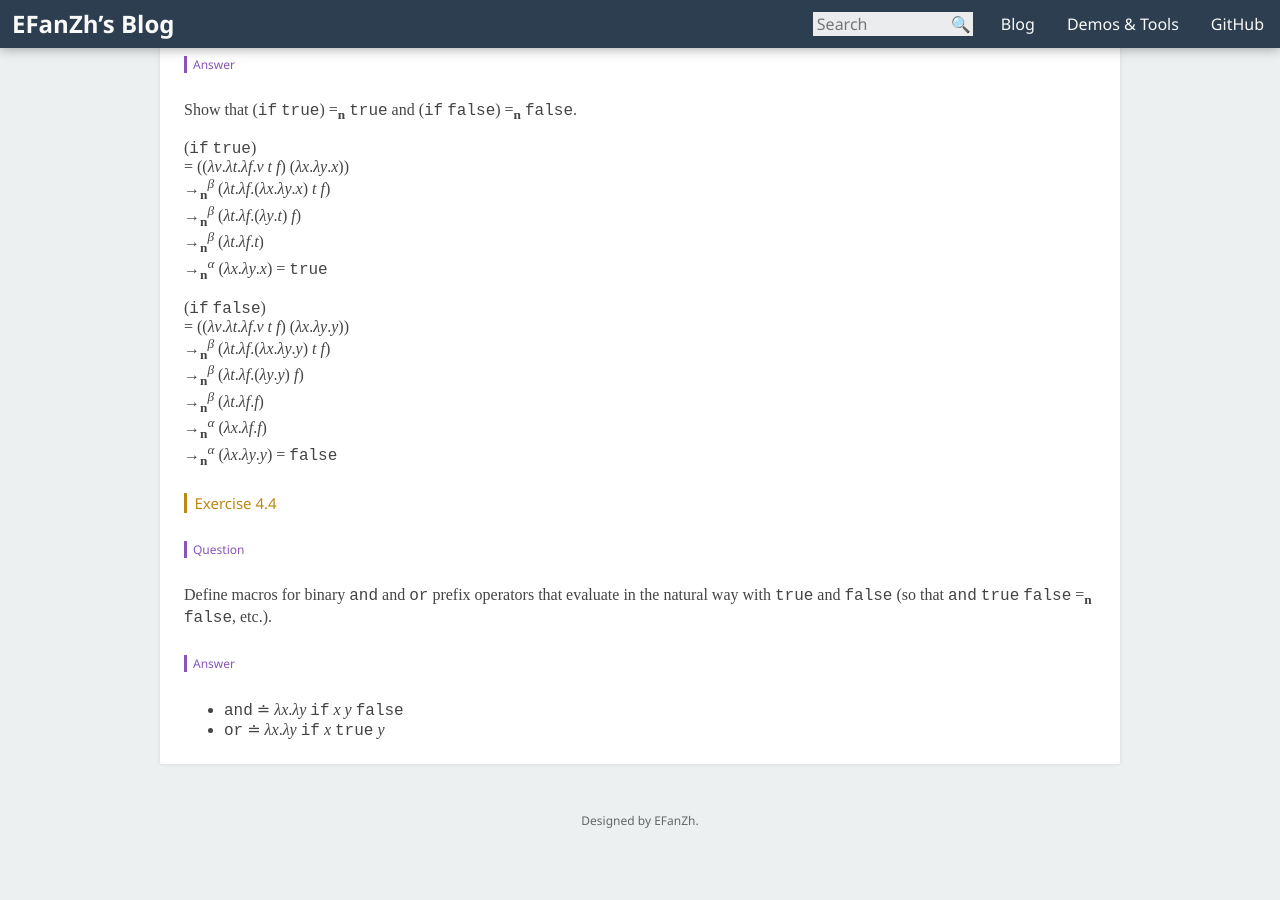
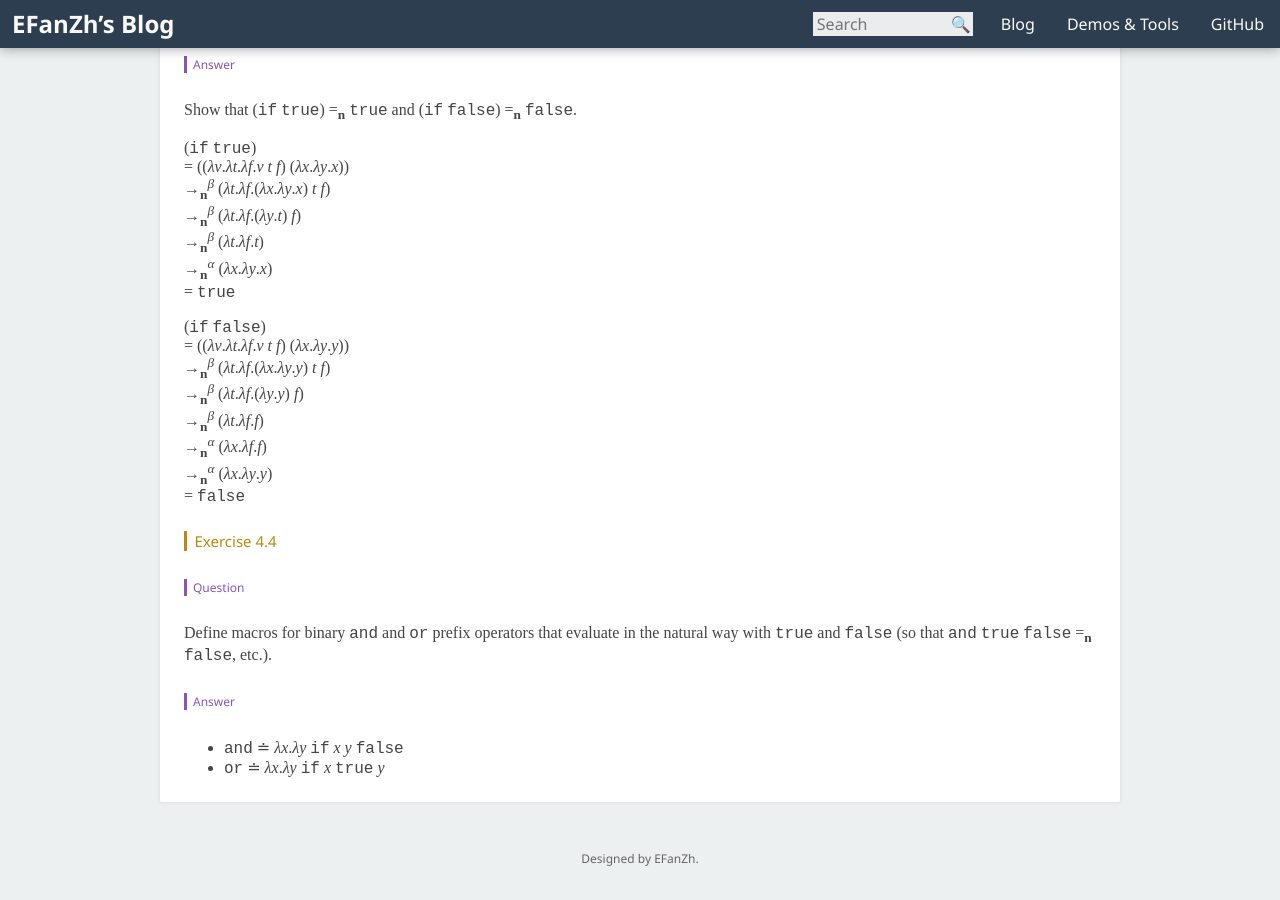
Before and after one commit to fuzeyi/efanzh.github.io, a Jekyll site: the page built from _posts/2016-06-04-programming-languages-and-lambda-calculi-exercises.md, in a window 1280 px wide and 900 px high, scrolled down 12461 px. Built offline with Jekyll 4.4.1, drawn with Linux system fonts in a browser that asks for light colours; before the commit the page ends 13338 px from its top, so only the background shows below that.

Commit message:
Add missing line breaks

```diff
--- a/_posts/2016-06-04-programming-languages-and-lambda-calculi-exercises.md
+++ b/_posts/2016-06-04-programming-languages-and-lambda-calculi-exercises.md
@@ -538,7 +538,7 @@ Show that (`if` `true`) =<sub>**n**</sub> `true` and (`if` `false`) =<sub>**n**<
 →<sub>**n**</sub><sup>*β*</sup> (*λt*.*λf*.(*λx*.*λy*.*x*) *t* *f*) \\
 →<sub>**n**</sub><sup>*β*</sup> (*λt*.*λf*.(*λy*.*t*) *f*) \\
 →<sub>**n**</sub><sup>*β*</sup> (*λt*.*λf*.*t*) \\
-→<sub>**n**</sub><sup>*α*</sup> (*λx*.*λy*.*x*)
+→<sub>**n**</sub><sup>*α*</sup> (*λx*.*λy*.*x*) \\
 = `true`
 
 (`if` `false`) \\
@@ -547,7 +547,7 @@ Show that (`if` `true`) =<sub>**n**</sub> `true` and (`if` `false`) =<sub>**n**<
 →<sub>**n**</sub><sup>*β*</sup> (*λt*.*λf*.(*λy*.*y*) *f*) \\
 →<sub>**n**</sub><sup>*β*</sup> (*λt*.*λf*.*f*) \\
 →<sub>**n**</sub><sup>*α*</sup> (*λx*.*λf*.*f*) \\
-→<sub>**n**</sub><sup>*α*</sup> (*λx*.*λy*.*y*)
+→<sub>**n**</sub><sup>*α*</sup> (*λx*.*λy*.*y*) \\
 = `false`
 
 ##### Exercise 4.4
```
